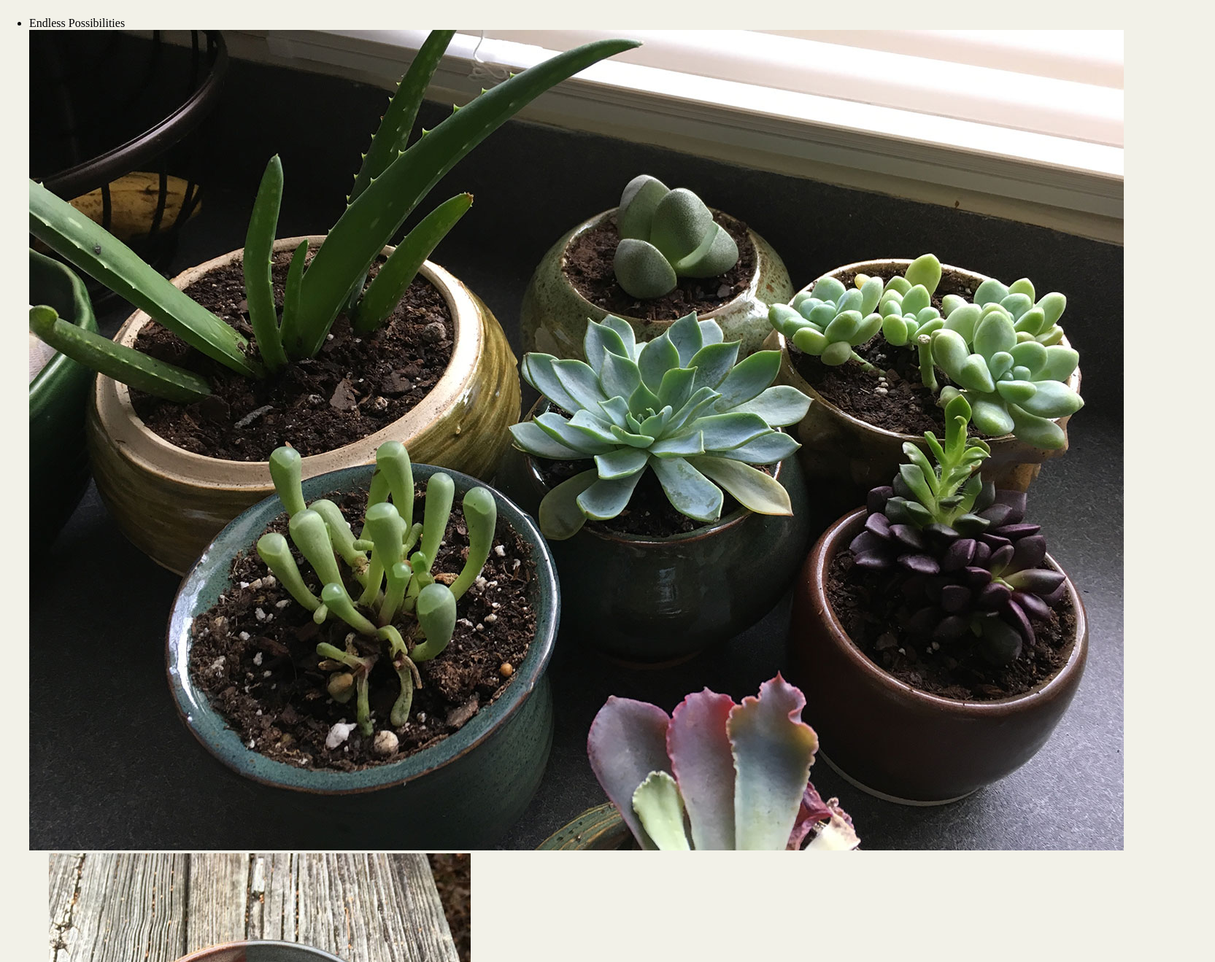
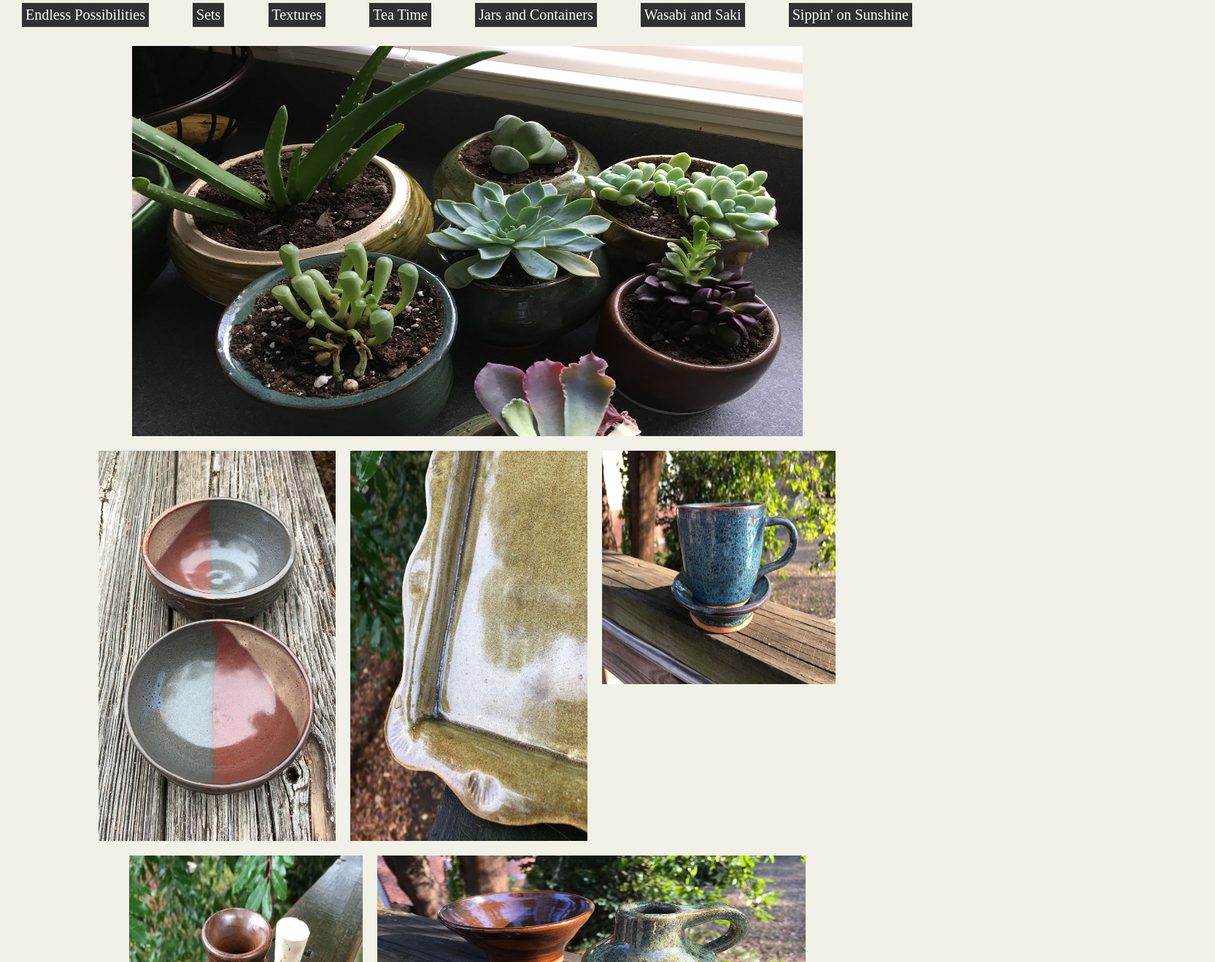
Before and after one commit to Andrewgib14/week-one-project, a plain HTML site: page index.html in a window 1280 px wide. Shown: the part 281-1600 px from the top of the page at 73% size, 1665 px wide, since content can reach past the window. Drawn offline with Linux system fonts and the light colour scheme; files whose address does not match are found by name.

Commit message:
aligned images on main page

```diff
--- a/index.html
+++ b/index.html
@@ -27,27 +27,31 @@
     </div>
     <main>
         <h1 id="main_header">Bent Creek Ceramics</h1>
-        <h2>Where art meet nature</h2>
-        <div>
-        </div>
-
-        <div>
-            <ul>
-                <li>Endless Possibilities<img src="/Users/andrewgibson/The_Iron_Yard/Projects/front_end/week_1/week-one-project/images/product-1.jpg"
-                        alt=""></li>
-                <li>Sets<img src="/Users/andrewgibson/The_Iron_Yard/Projects/front_end/week_1/week-one-project/images/product-2.jpg"
-                        alt=""></li>
-                <li>Textures<img src="/Users/andrewgibson/The_Iron_Yard/Projects/front_end/week_1/week-one-project/images/product-3.jpg"
-                        alt=""></li>
-                <li>Tea Time <img src="/Users/andrewgibson/The_Iron_Yard/Projects/front_end/week_1/week-one-project/images/product-4.jpg"
-                        alt=""></li>
-                <li>Jars and Containers<img src="/Users/andrewgibson/The_Iron_Yard/Projects/front_end/week_1/week-one-project/images/product-5.jpg"
-                        alt=""></li>
-                <li>Wasabi and Saki<img src="/Users/andrewgibson/The_Iron_Yard/Projects/front_end/week_1/week-one-project/images/product-6.jpg"
-                        alt=""></li>
-                <li>Sippin' on Sunshine<img src="/Users/andrewgibson/The_Iron_Yard/Projects/front_end/week_1/week-one-project/images/product-7.jpg"
-                        alt=""></li>
-            </ul>
+        <p id="second_header">Where art meets nature</p>
+        <ul id=list>
+            <li id=li-1 class=main-list>Endless Possibilities</li>
+            <li id=li-2 class=main-list>Sets</li>
+            <li id=li-3 class=main-list>Textures</li>
+            <li id=li-4 class=main-list>Tea Time</li>
+            <li id=li-5 class=main-list>Jars and Containers</li>
+            <li id=li-6 class=main-list>Wasabi and Saki</li>
+            <li id=li-7 class=main-list>Sippin' on Sunshine</li>
+        </ul>
+        <div id=img_list>
+            <img id="img-1" class="img_item" src="/Users/andrewgibson/The_Iron_Yard/Projects/front_end/week_1/week-one-project/images/product-1.jpg"
+                alt="">
+            <img id="img-2" class="img_item" src="/Users/andrewgibson/The_Iron_Yard/Projects/front_end/week_1/week-one-project/images/product-2.jpg"
+                alt="">
+            <img id="img-3" class="img_item" src="/Users/andrewgibson/The_Iron_Yard/Projects/front_end/week_1/week-one-project/images/product-3.jpg"
+                alt="">
+            <img id="img-4" class="img_item" src="/Users/andrewgibson/The_Iron_Yard/Projects/front_end/week_1/week-one-project/images/product-4.jpg"
+                alt="">
+            <img id="img-5" class="img_item" src="/Users/andrewgibson/The_Iron_Yard/Projects/front_end/week_1/week-one-project/images/product-5.jpg"
+                alt="">
+            <img id="img-6" class="img_item" src="/Users/andrewgibson/The_Iron_Yard/Projects/front_end/week_1/week-one-project/images/product-6.jpg"
+                alt="">
+            <img id="img-7" class="img_item" src="/Users/andrewgibson/The_Iron_Yard/Projects/front_end/week_1/week-one-project/images/product-7.jpg"
+                alt="">
         </div>
 
         </div>
--- a/styles.css
+++ b/styles.css
@@ -13,12 +13,21 @@ Button Text (Hover): #FFFFFF
 Input Border Bottom: #968772
 Input Border Bottom (Focus): #967343 */
 
+
+/*Basic page setting*/
+
 body {
     margin: 0px;
+    padding: 0px;
     font-family: 'Roboto' sans-serif;
     background-color: #F2F1E8;
-    /* Need to set and id for each background*/
 }
+
+
+/*Basic page setting*/
+
+
+/*Navigation*/
 
 .header {
     display: flex;
@@ -28,18 +37,9 @@ header {
     position: fixed;
     top: 0;
     margin: 0px;
-    background-color: white;
+    background-color: #FFFFFF;
     width: 100%;
-    height: 100px;
-}
-
-#main_header {
-    margin-top: 100px;
-    font-family: 'Merriweather', serif;
-    font-weight: normal;
-    font-size: 3.5rem;
-    text-align: center;
-    padding-top: 50px;
+    height: 90px;
 }
 
 nav {
@@ -62,7 +62,7 @@ nav {
 
 .nav_item > a {
     color: black;
-    padding: 35px 40px 0px 40px;
+    padding: 25px 40px 0px 40px;
     font-variant-caps: all-small-caps;
     font-size: 1.75rem;
 }
@@ -72,10 +72,20 @@ nav {
     height: 55px;
 }
 
+#nL_nav {
+    transform: translateX(-7px);
+}
+
+
+/*Navigation*/
+
+
+/*Footer*/
+
 footer {
-    background-color: black;
-    padding: 10px;
-    width: 100%;
+    background-color: #313131;
+    padding: 20px;
+    width: 1625px;
     height: 50px;
     display: flex;
     align-items: center;
@@ -85,6 +95,12 @@ footer {
 footer > p {
     color: white;
 }
+
+
+/*Footer*/
+
+
+/*Newsletter*/
 
 #form {
     margin-top: 175px;
@@ -144,6 +160,123 @@ botton:hover {
     background-color: #967343;
 }
 
-#nL_nav {
-    transform: translateX(-7px);
+
+/*Newsletter*/
+
+
+/*Main Page*/
+
+#main_header {
+    margin-top: 100px;
+    font-family: 'Merriweather', serif;
+    font-weight: normal;
+    font-size: 3.5rem;
+    text-align: center;
+    padding-top: 50px;
+    margin-bottom: 0px;
 }
+
+#second_header {
+    font-family: 'Merriweather', serif;
+    font-weight: lighter;
+    font-size: 2.2rem;
+    text-align: center;
+    margin: 0px 0px 20px 0px;
+}
+
+#img_list {
+    display: flex;
+    flex-direction: row;
+    flex-wrap: wrap;
+    justify-content: center;
+}
+
+#img-1 {
+    width: 919px;
+    height: 535px;
+    padding: 10px;
+}
+
+#img-2 {
+    width: 325px;
+    height: 535px;
+    padding: 10px;
+}
+
+#img-3 {
+    width: 325px;
+    height: 535px;
+    padding: 10px;
+}
+
+#img-4 {
+    width: 320px;
+    height: 320px;
+    padding: 10px 10px 20px 10px;
+}
+
+#img-5 {
+    width: 320px;
+    height: 320px;
+    padding: 10px 10px 20px 10px;
+}
+
+#img-6 {
+    width: 587px;
+    height: 320px;
+    padding: 10px 10px 20px 10px;
+}
+
+#img-7 {
+    width: 320px;
+    height: 320px;
+    padding: 10px 10px 20px 10px;
+}
+
+#list {
+    display: flex;
+    list-style: none;
+    flex-direction: row;
+    justify-content: space-around;
+    flex-wrap: wrap;
+    padding: 0px;
+    z-index: 1;
+}
+
+.main-list {
+    background-color: #313131;
+    color: white;
+    font-size: 20px;
+}
+
+#li-1 {
+    padding: 5px;
+    transform: translate()
+}
+
+#li-2 {
+    padding: 5px;
+}
+
+#li-3 {
+    padding: 5px;
+}
+
+#li-4 {
+    padding: 5px;
+}
+
+#li-5 {
+    padding: 5px;
+}
+
+#li-6 {
+    padding: 5px;
+}
+
+#li-7 {
+    padding: 5px;
+}
+
+
+/*Main Page*/
```
